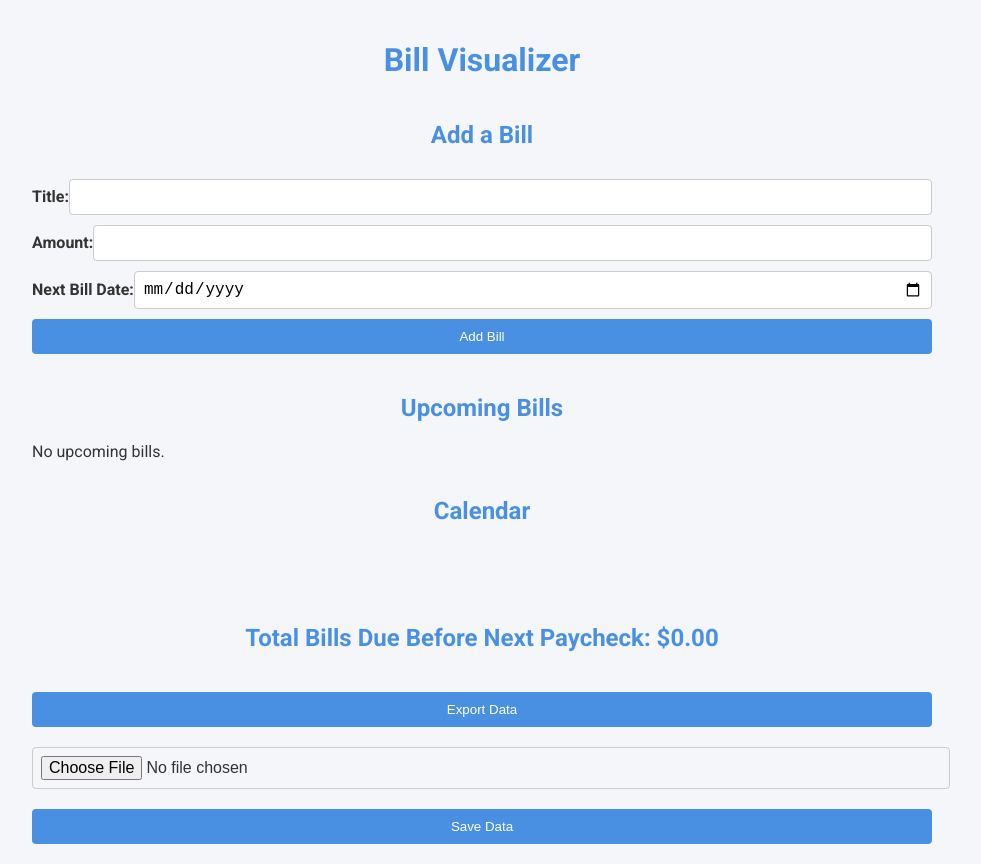
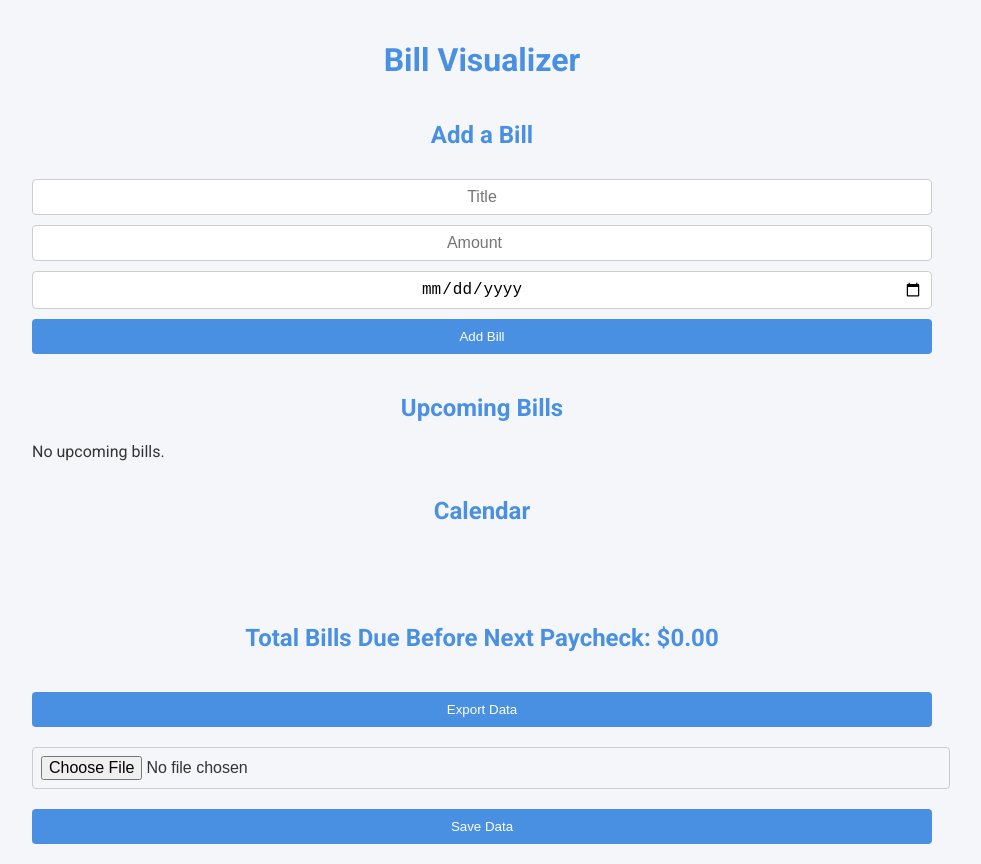
Before and after one commit to FrancescoCommisso/billsvisualizer, a React (Create React App) app: page / in a window 1280 px wide. Shown: the whole page, without its empty margins (158-1139 px from the left). Built offline with nearby package versions, Linux system fonts and the light colour scheme.

Commit message:
styled calendar

```diff
--- a/src/BillForm/BillForm.css
+++ b/src/BillForm/BillForm.css
@@ -6,21 +6,14 @@ form {
   gap: 10px;
 }
 
-label {
-  display: flex;
-  justify-content: space-between;
-  align-items: center;
-  font-weight: bold;
-}
-
 input[type="date"],
 input[type="number"],
 input[type="text"] {
-  padding: 8px;
+  padding: 10px;
   border-radius: 4px;
   border: 1px solid #ccc;
   font-size: 1rem;
-  flex: 1;
+  text-align: center;
 }
 
 button {
--- a/src/BillForm/index.js
+++ b/src/BillForm/index.js
@@ -18,30 +18,24 @@ const BillForm = ({ addBill }) => {
   return (
     <form onSubmit={handleSubmit}>
       <h2>Add a Bill</h2>
-      <label>
-        Title:
       <input
         type="text"
         value={title}
         onChange={(e) => setTitle(e.target.value)}
+        placeholder="Title"
       />
-      </label>
-      <label>
-        Amount:
       <input
         type="number"
         value={amount}
         onChange={(e) => setAmount(e.target.value)}
+        placeholder="Amount"
       />
-      </label>
-      <label>
-        Next Bill Date:
       <input
         type="date"
         value={nextBillDate}
         onChange={(e) => setNextBillDate(e.target.value)}
+        placeholder="Next Bill Date"
       />
-      </label>
       <button type="submit">Add Bill</button>
     </form>
   );
--- a/src/Calendar/Calendar.css
+++ b/src/Calendar/Calendar.css
@@ -15,9 +15,12 @@
   text-align: center;
 }
 
-.day strong {
-  display: block;
-  margin-bottom: 10px;
+.date-title {
+  background-color: #4a90e2;
+  color: #fff;
+  padding: 5px 0;
+  border-radius: 4px 4px 0 0;
+  font-weight: bold;
 }
 
 ul {
@@ -44,12 +47,14 @@ ul {
   color: #e74c3c;
 }
 
-.bill-description {
-  color: #555;
-}
-
 @media (max-width: 768px) {
   .calendar {
     grid-template-columns: repeat(4, 1fr);
   }
 }
+
+@media (max-width: 480px) {
+  .calendar {
+    grid-template-columns: repeat(2, 1fr);
+  }
+}
--- a/src/Calendar/index.js
+++ b/src/Calendar/index.js
@@ -1,4 +1,4 @@
-// src/Calendar/index.js
+// src/Calendar.js
 import React from "react";
 import "./Calendar.css";
 
@@ -24,8 +24,11 @@ const Calendar = ({ bills, nextPayday }) => {
   };
 
   const formatDate = (date) => {
-    const options = { weekday: "short", month: "short", day: "2-digit" };
-    return date.toLocaleDateString("en-US", options).toUpperCase();
+    const options = { weekday: "short", day: "2-digit" };
+    return date
+      .toLocaleDateString("en-US", options)
+      .toLowerCase()
+      .replace(",", "");
   };
 
   return (
@@ -34,7 +37,7 @@ const Calendar = ({ bills, nextPayday }) => {
       <div className="calendar">
         {days.map((day) => (
           <div key={day.toISOString()} className="day">
-            <strong>{formatDate(day)}</strong>
+            <div className="date-title">{formatDate(day)}</div>
             <ul>
               {bills
                 .filter((bill) =>
@@ -46,7 +49,6 @@ const Calendar = ({ bills, nextPayday }) => {
                   <li key={index} className="bill-card">
                     <div className="bill-title">{bill.title}</div>
                     <div className="bill-amount">${bill.amount}</div>
-                    <div className="bill-description">{bill.description}</div>
                   </li>
                 ))}
             </ul>
```
Lines whose indentation alone changed are shown as unchanged.
